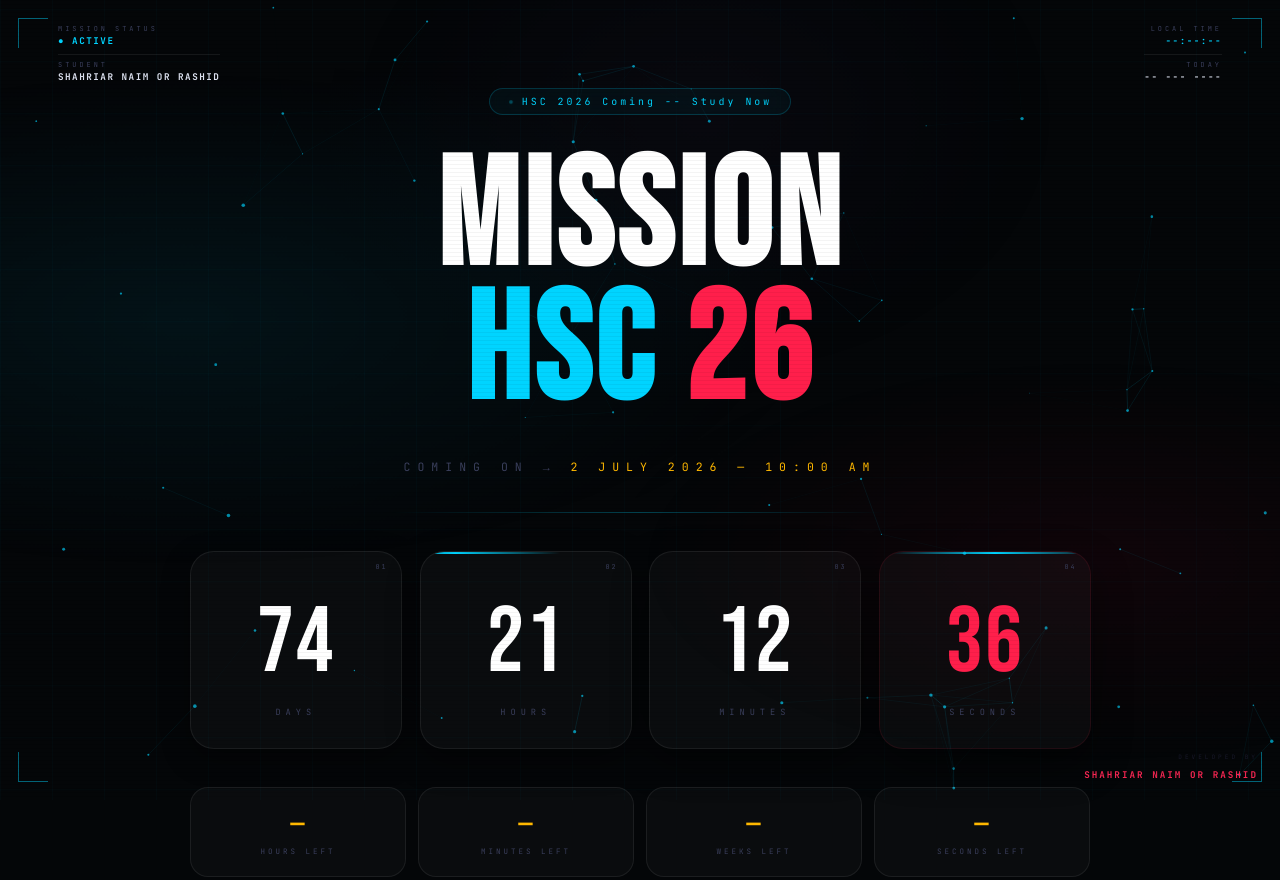
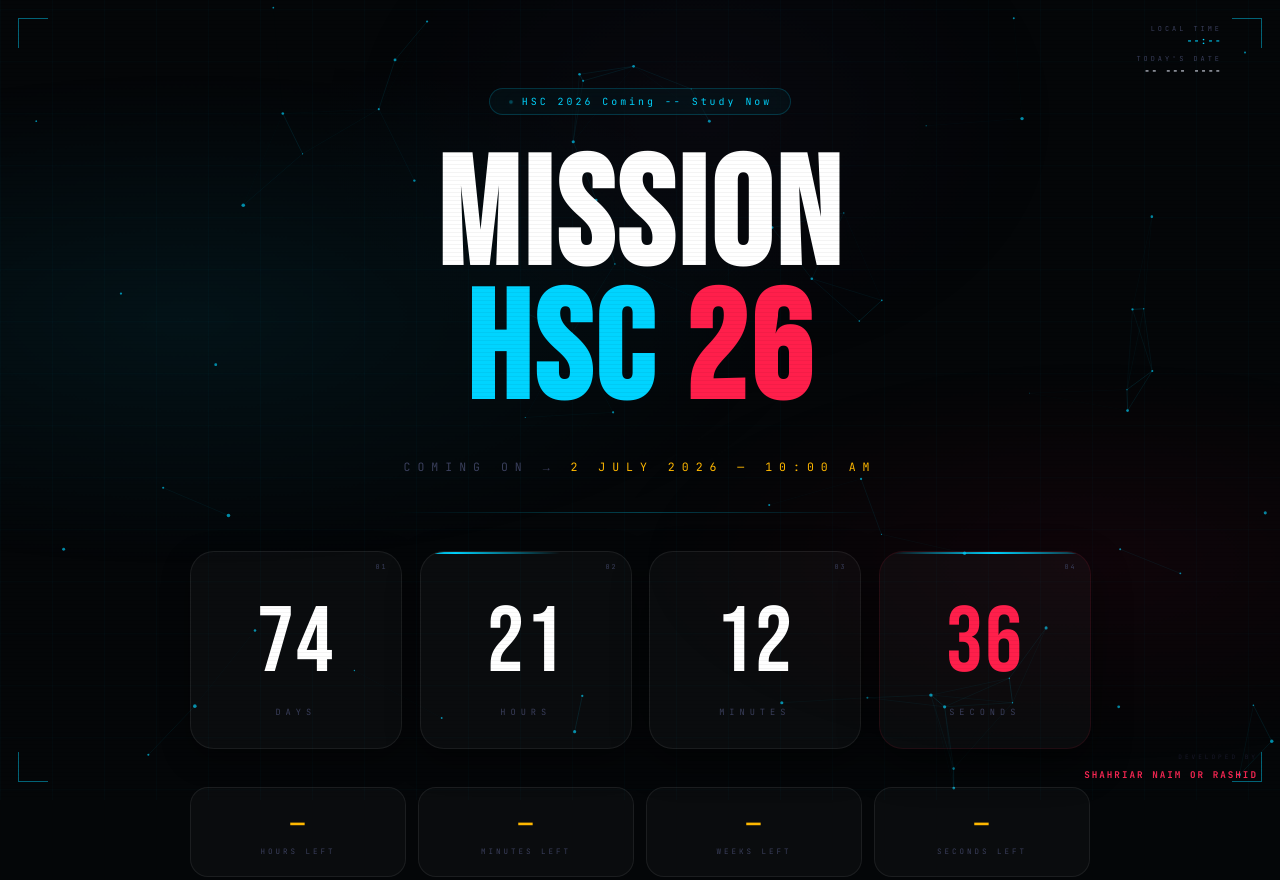
Before and after one commit to shahriarnaimorrashid/hsc2026countdown, a plain HTML site: page index.html in a window 1280 px wide. Shown: the top 880 px of the page. Drawn offline with Linux system fonts and the light colour scheme.

Commit message:
Update index.html

```diff
--- a/index.html
+++ b/index.html
@@ -397,21 +397,14 @@ html,body{min-height:100%;background:var(--bg);color:var(--tx);font-family:'Syne
 <div class="co co-bl"></div>
 <div class="co co-br"></div>
 
-<!-- HUD Panels -->
-<div class="hud hud-tl">
-  <div class="hl">Mission Status</div>
-  <div class="hv c">● ACTIVE</div>
-  <div class="hsep"></div>
-  <div class="hl">Student</div>
-  <div class="hv">SHAHRIAR NAIM OR RASHID</div>
-</div>
 <div class="hud hud-tr">
   <div class="hl">Local Time</div>
-  <div class="hv c" id="hud-time">--:--:--</div>
-  <div class="hsep"></div>
-  <div class="hl">Today</div>
+  <div class="hv c" id="hud-time">--:--</div>
+  <div class="hud-sep"></div>
+  <div class="hl">Today's Date</div>
   <div class="hv" id="hud-date">-- --- ----</div>
 </div>
+
 
 <!-- ════ MAIN ════ -->
 <div class="wrap">
```
